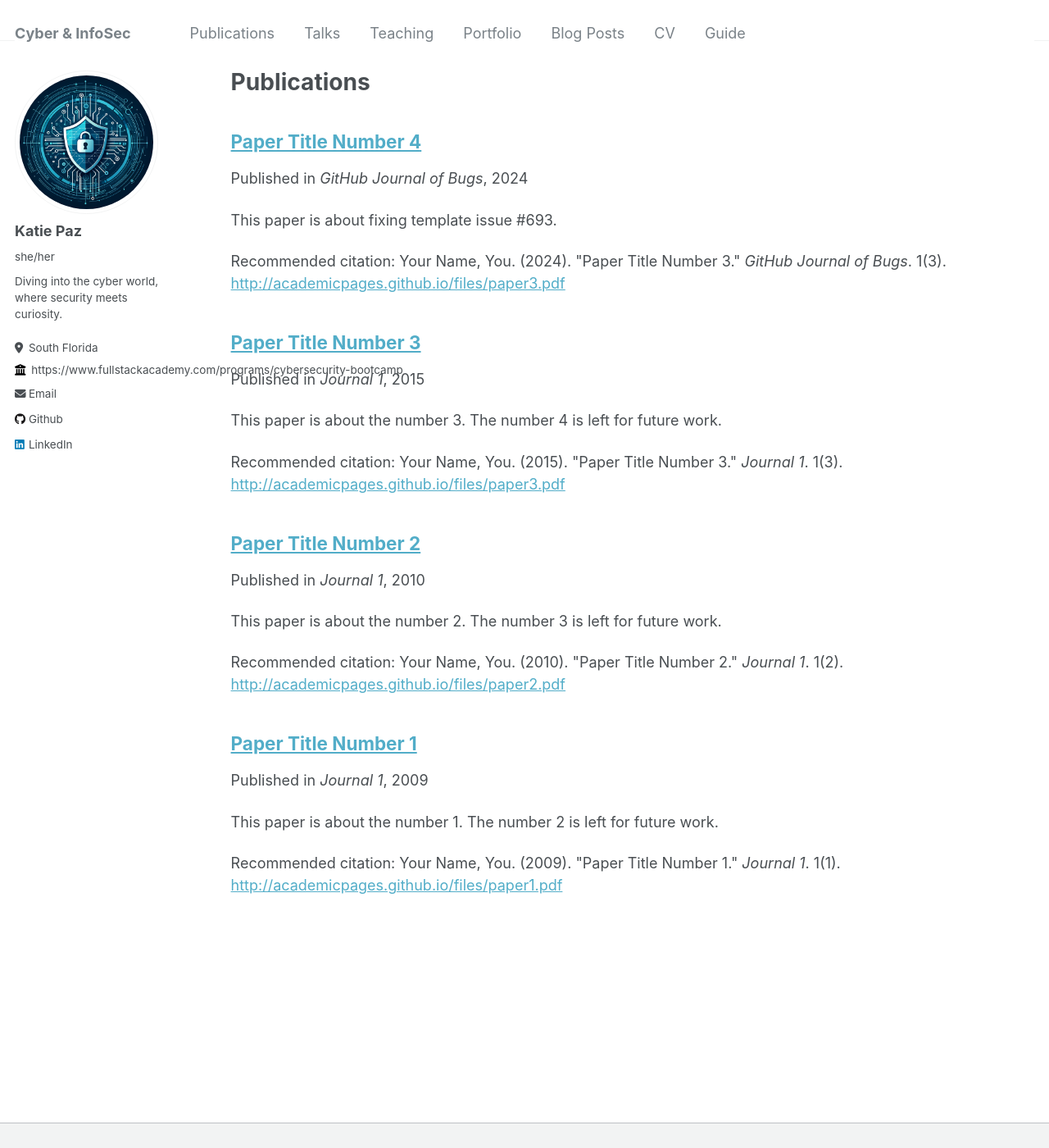
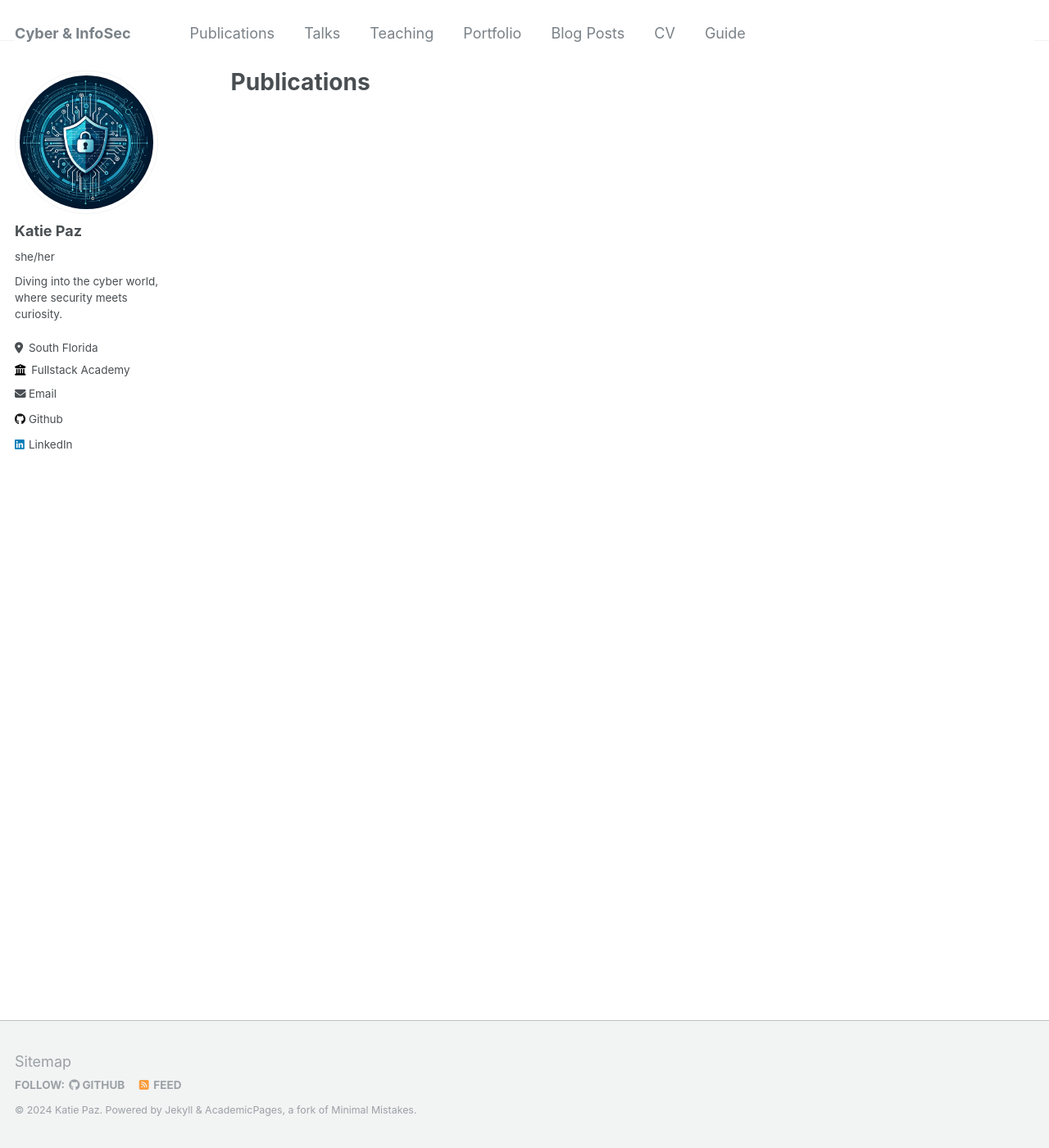
Before and after one commit to KatieCryptique/katiecryptique.github.io, a Jekyll site: the page built from _pages/publications.md, in a window 1280 px wide and 1400 px high. Shown: the whole window at 82% size. Built offline with Jekyll 4.4.1, drawn with Linux system fonts in a browser that asks for light colours; some of the changed lines change nothing that is shown.

Commit message:
Update _config.yml

```diff
--- a/_config.yml
+++ b/_config.yml
@@ -26,7 +26,7 @@
   pronouns         : "she/her"
   bio              : "Diving into the cyber world, where security meets curiosity."
   location         : "South Florida"
-  employer         : "https://www.fullstackacademy.com/programs/cybersecurity-bootcamp"
+  employer         : "Fullstack Academy"
   credly           : "https://www.credly.com/users/katiepaz/badges" # URL
   email            : "email.activate247@passmail.net"
 
@@ -198,16 +198,16 @@
 
 # Collections
 collections:
-  teaching:
+  feeds:
     output: true
     permalink: /:collection/:path/
-  publications:
+  projects:
     output: true
     permalink: /:collection/:path/
   portfolio:
     output: true
     permalink: /:collection/:path/
-  talks:
+  accomplishments:
     output: true
     permalink: /:collection/:path/
 
```
